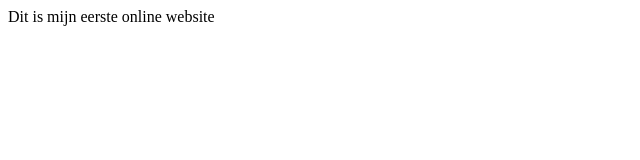
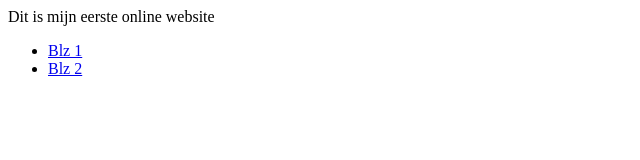
Before and after one commit to boazzroos/mijnwebsite, a plain HTML site: page index.html in a window 1280 px wide. Shown: the whole page, without its empty margins (0-640 px from the left). Drawn offline with Linux system fonts and the light colour scheme.

Commit message:
een lijstje van linkjes gemaakt

```diff
--- a/index.html
+++ b/index.html
@@ -1 +1,6 @@
 Dit is mijn eerste online website
+
+<ul>
+    <li><a href="./blz1.html">Blz 1</a></li>
+    <li><a href="./blz2.html">Blz 2</a></li>
+</ul>
```
